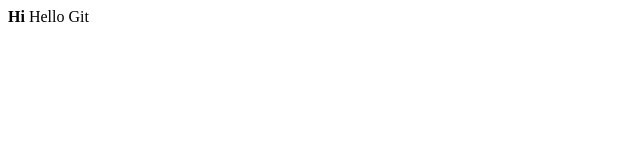
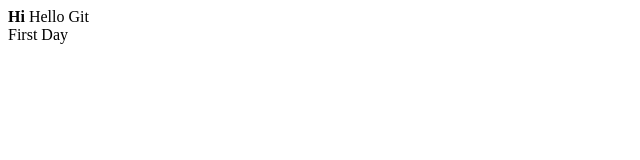
Before and after one commit to dA9-j/hello-git, a plain HTML site: page index.html in a window 1280 px wide. Shown: the full height of the page, 0-640 px from the left. Drawn offline with Linux system fonts and the light colour scheme.

Commit message:
Add div in html file

```diff
--- a/index.html
+++ b/index.html
@@ -7,5 +7,6 @@
 </head>
 <body>
    <b>Hi</b> Hello Git
+   <div>First Day</div>
 </body>
 </html>
```
